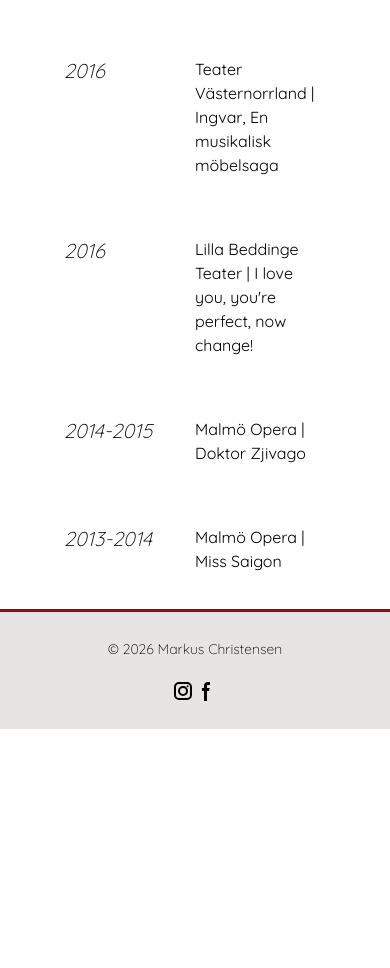
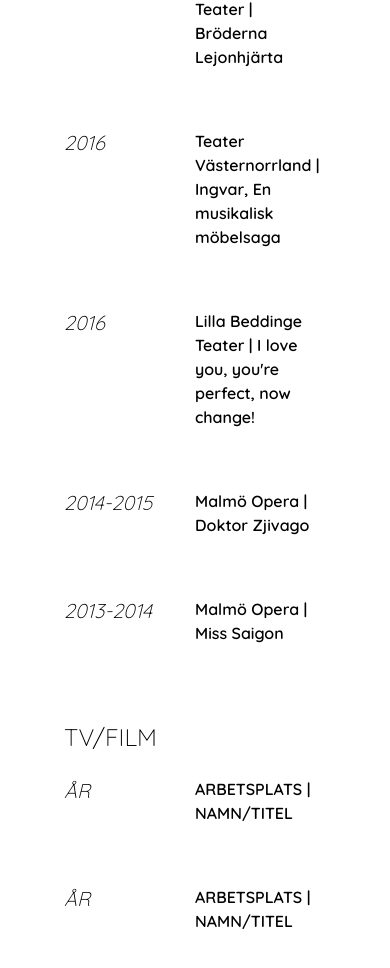
Before and after one commit to joscarlson90/react-app, a React (Vite) app: page /work in a window 390 px wide. Shown: the part 1018-1986 px from the top of the page. Before the commit the page ends 1747 px from the top, so only its background shows below. Built offline with nearby package versions, Linux system fonts and the light colour scheme.

Commit message:
change about in each work

```diff
--- a/src/data/work.ts
+++ b/src/data/work.ts
@@ -7,6 +7,7 @@
   imageUrl: string;
   workplace: string;
   year: string;
+  about: string;
 }
 
 export const workData: Work[] = [
@@ -17,6 +18,8 @@
     imageUrl: stageImages.grandhotel.src,
     workplace: "Göteborgsoperan",
     year: "2023",
+    about:
+      "Lustspelsoperett i två akter av Paul Abraham (1892–1960). Libretto Alfred Grünwald och Fritz Löhner-Beda efter en pjäs av Alfred Savoir. Ny svensk översättning av Fredrik Fischer och Linnea Sjunnesson.",
   },
   {
     id: "2",
@@ -25,6 +28,8 @@
     imageUrl: stageImages.karlek.src,
     workplace: "Göteborgsoperan",
     year: "2021-2022",
+    about:
+      "Ett poetiskt och skitigt drömspel som utspelar sig på platser som Håkan Hellström för alltid skrivit in i Göteborgs stadskarta.",
   },
   {
     id: "3",
@@ -33,6 +38,8 @@
     imageUrl: stageImages.oliver.src,
     workplace: "Göteborgsoperan",
     year: "2019-2020",
+    about:
+      "Fredrik Benke Rydmans version av den klassiska Dickens-musikalen om Oliver Twist.",
   },
   {
     id: "4",
@@ -41,6 +48,8 @@
     imageUrl: stageImages.rotten.src,
     workplace: "Wermland Opera",
     year: "2018-2019",
+    about:
+      "Produktionen blev en härligt galen hyllning, drift och kärleksförklaring till allt vad musikal, broadway och Shakespeare är!",
   },
   {
     id: "5",
@@ -49,6 +58,8 @@
     imageUrl: stageImages.svala.src,
     workplace: "Örebro Länsteater",
     year: "2017-2018",
+    about:
+      "Föreställningen, baserad på H.C. Andersens klassiska saga, fokuserade på mod och att ta makten över sitt eget liv. Den beskrevs som en generös musikal i stort format med färgstarka karaktärer och specialskriven musik",
   },
   {
     id: "6",
@@ -57,6 +68,8 @@
     imageUrl: stageImages.lejonhjarta.src,
     workplace: "Kristianstad Teater",
     year: "2016",
+    about:
+      "Astrid Lindgrens tidlösa historia om kärlek och mod! Berättelse handlar om lojalitet och motstånd, Brödrakärlek och konsten att våga fast man inte vågar!",
   },
   {
     id: "7",
@@ -65,14 +78,18 @@
     imageUrl: stageImages.ikea2.src,
     workplace: "Teater Västernorrland",
     year: "2016",
+    about:
+      "Föreställningen var en fartfylld och hyllad samtidssatir om Ingvar Kamprad och IKEA, där ensemblen spelade instrument och dansade, vilket markerade återinvigningen av teatern",
   },
   {
     id: "8",
     name: "I love you, you're perfect, now change!",
     role: "Kapellmästare, pianist",
-    imageUrl: "",
+    imageUrl: stageImages.loveyou.src,
     workplace: "Lilla Beddinge Teater",
     year: "2016",
+    about:
+      "Föreställningen skildrar kärlek och relationer genom 23 olika karaktärer, från dejting till pensionärslivet, med en stor ensemble som möjliggjorde unika produktionsnummer",
   },
   {
     id: "9",
@@ -81,6 +98,8 @@
     imageUrl: stageImages.zjivago.src,
     workplace: "Malmö Opera",
     year: "2014-2015",
+    about:
+      "Musikalen Doktor Zjivago, baserad på Boris Pasternaks klassiska roman och med musik av Lucy Simon, handlar om fyra ungdomars uppväxt och liv i revolutionens Ryssland och den unga Sovjetstaten under tidigt 1900-tal",
   },
   {
     id: "10",
@@ -89,5 +108,7 @@
     imageUrl: stageImages.malmo.src,
     workplace: "Malmö Opera",
     year: "2013-2014",
+    about:
+      "Handlingen i Miss Saigon startar i slutskedet av den amerikanska ockupationen där den unge amerikanske soldaten Chris och Kim, sjuttonårig vietnamesisk barflicka, blir förälskade i varandra. När Saigon faller överger han henne.",
   },
 ];
--- a/src/pages/work.tsx
+++ b/src/pages/work.tsx
@@ -14,15 +14,10 @@
           >
             <p className="text-xl italic">{item.year}</p>
             <div className="flex flex-col align-center w-auto">
-              <p className="font-normal mb-3 md:text-xl">
+              <p className="font-semibold mb-3 md:text-xl">
                 {item.workplace} | {item.name}
               </p>
-              <p className="hidden md:block">
-                Lorem ipsum dolor, sit amet consectetur adipisicing elit. Sequi
-                maxime ullam quasi ipsum facilis provident, praesentium
-                doloremque modi asperiores? A, est? Suscipit, dolor fuga ipsum
-                omnis at velit culpa vel?
-              </p>
+              <p className="hidden md:block">{item.about}</p>
             </div>
             <div className="md:flex md:justify-center hidden md:block">
               <img
@@ -34,6 +29,26 @@
           </div>
         ))}
       </div>
+      <h3 className="text-2xl ml-10 mt-10 font-thin">TV/FILM</h3>
+      <div className="flex flex-col mr-10">
+        {work.map((item) => (
+          <div
+            className="grid grid-cols-2 my-6 ml-10 font-thin md:grid-cols-3"
+            key={""}
+          >
+            <p className="text-xl italic">ÅR</p>
+            <div className="flex flex-col align-center w-auto">
+              <p className="font-semibold mb-3 md:text-xl">
+                ARBETSPLATS | NAMN/TITEL
+              </p>
+              <p className="hidden md:block">OM</p>
+            </div>
+            <div className="md:flex md:justify-center hidden md:block">
+              <img className="w-80 rounded-md" src={""} alt={"ALTTEXT"} />
+            </div>
+          </div>
+        ))}
+      </div>
     </div>
   );
 }
```
